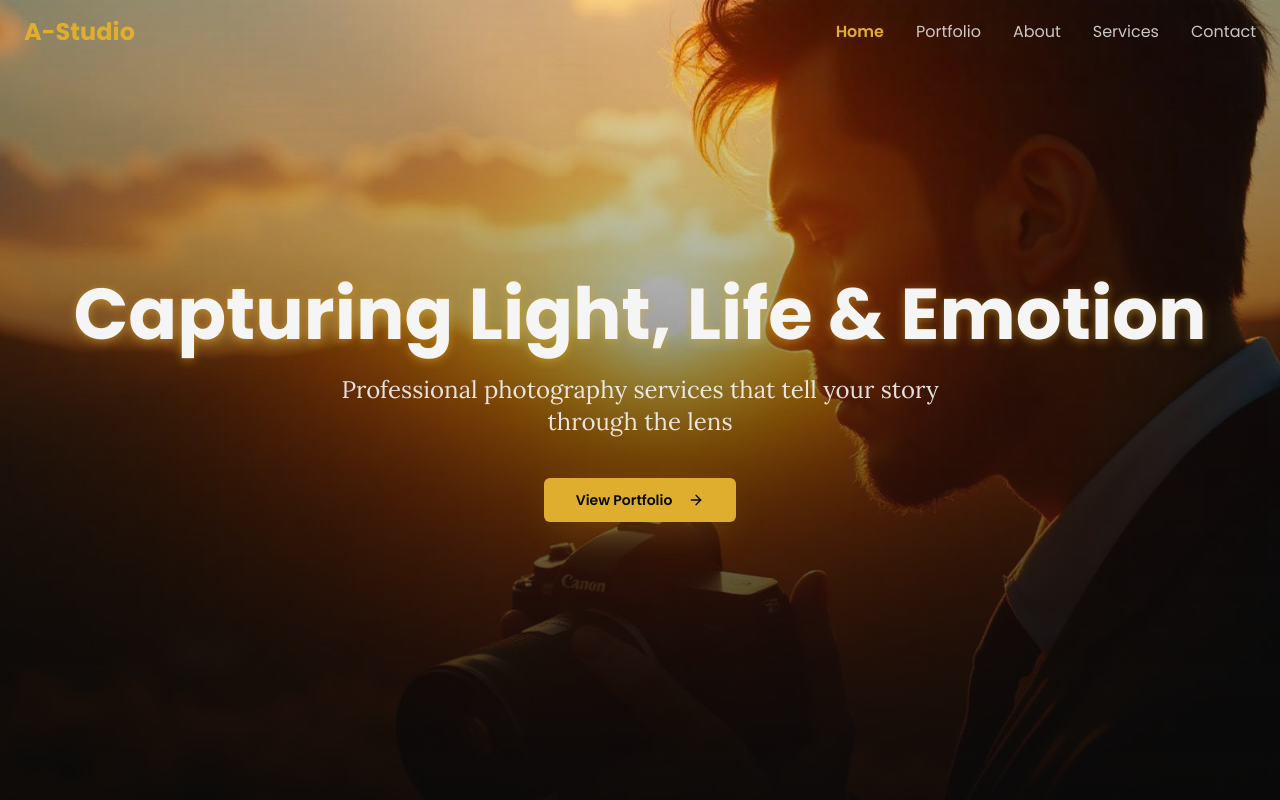
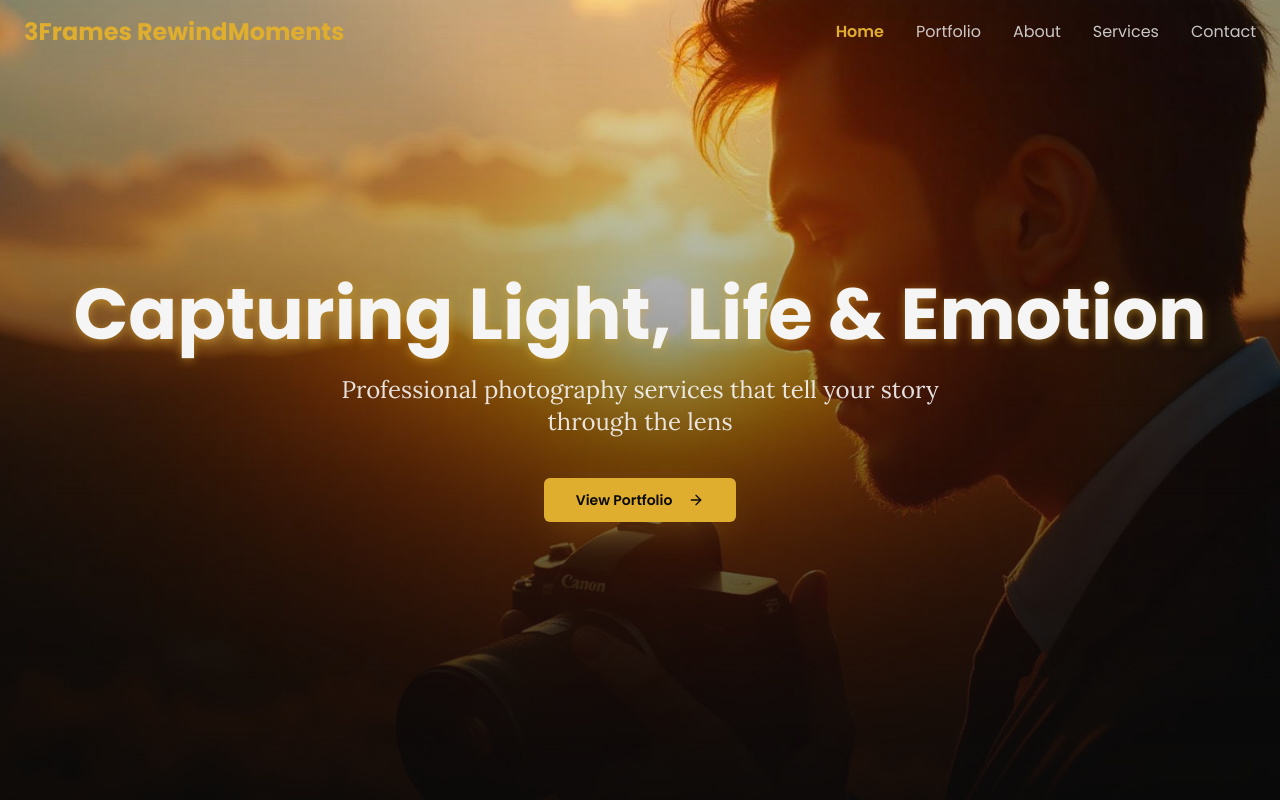
Before and after one commit to Akshayck-dev/a-studio-cinematic-gleam, a React (Vite) app: page / in a window 1280 px wide. Shown: the top 800 px of the page. Built offline with nearby package versions, Linux system fonts and the light colour scheme; the HTML template or start-up script is replaced by a standard one.

Commit message:
Update studio name to 3Frames RewindMoments
Changed the studio name from "A-Studio" to "3Frames RewindMoments" across the website, including the navigation, footer, about page, contact information, and testimonials.

```diff
--- a/src/components/Footer.tsx
+++ b/src/components/Footer.tsx
@@ -8,7 +8,7 @@ const Footer = () => {
         <div className="flex flex-col md:flex-row justify-between items-center gap-6">
           {/* Logo */}
           <div className="text-2xl font-poppins font-bold text-primary">
-            A-Studio
+            3Frames RewindMoments
           </div>
 
           {/* Social Links */}
@@ -53,7 +53,7 @@ const Footer = () => {
 
         {/* Copyright */}
         <div className="text-center mt-8 text-muted-foreground text-sm font-poppins">
-          © 2025 A-Studio. All rights reserved.
+          © 2025 3Frames RewindMoments. All rights reserved.
         </div>
       </div>
     </footer>
--- a/src/components/Navigation.tsx
+++ b/src/components/Navigation.tsx
@@ -36,7 +36,7 @@ const Navigation = () => {
         <div className="flex items-center justify-between">
           {/* Logo */}
           <Link to="/" className="text-2xl font-poppins font-bold text-primary hover:text-primary/80 transition-colors">
-            A-Studio
+            3Frames RewindMoments
           </Link>
 
           {/* Desktop Navigation */}
--- a/src/index.css
+++ b/src/index.css
@@ -8,7 +8,7 @@ All colors MUST be HSL.
 
 @layer base {
   :root {
-    /* Cinematic Dark Theme - A-Studio Photography */
+    /* Cinematic Dark Theme - 3Frames RewindMoments Photography */
     --background: 0 0% 4%;
     --foreground: 0 0% 96%;
 
--- a/src/pages/About.tsx
+++ b/src/pages/About.tsx
@@ -12,7 +12,7 @@ const About = () => {
       <section className="pt-32 pb-16 px-6 bg-gradient-hero">
         <div className="container mx-auto text-center">
           <h1 className="text-5xl md:text-6xl font-poppins font-bold mb-6 text-foreground text-shadow-gold">
-            About A-Studio
+            About 3Frames RewindMoments
           </h1>
           <p className="text-xl text-muted-foreground font-lora max-w-2xl mx-auto">
             Where passion meets professionalism
@@ -40,7 +40,7 @@ const About = () => {
               </h2>
               <div className="space-y-4 text-muted-foreground font-lora text-lg leading-relaxed">
                 <p>
-                  Founded in 2015, A-Studio has been dedicated to capturing the most precious moments
+                  Founded in 2015, 3Frames RewindMoments has been dedicated to capturing the most precious moments
                   of life through the art of photography. What started as a passion project has grown
                   into a full-service photography studio serving clients worldwide.
                 </p>
--- a/src/pages/Contact.tsx
+++ b/src/pages/Contact.tsx
@@ -124,8 +124,8 @@ const Contact = () => {
                   </div>
                   <div>
                     <h3 className="font-poppins font-semibold text-foreground mb-1">Email</h3>
-                    <a href="mailto:info@a-studio.com" className="text-muted-foreground hover:text-primary transition-colors">
-                      info@a-studio.com
+                    <a href="mailto:info@3framesrewind.com" className="text-muted-foreground hover:text-primary transition-colors">
+                      info@3framesrewind.com
                     </a>
                   </div>
                 </div>
--- a/src/pages/Home.tsx
+++ b/src/pages/Home.tsx
@@ -257,7 +257,7 @@ const Home = () => {
               {
                 name: "Emily & James",
                 role: "Wedding Clients",
-                text: "A-Studio captured our special day perfectly. Every moment, every emotion - they didn't miss a thing. The photos are absolutely stunning and we'll treasure them forever.",
+                text: "3Frames RewindMoments captured our special day perfectly. Every moment, every emotion - they didn't miss a thing. The photos are absolutely stunning and we'll treasure them forever.",
                 rating: 5
               },
               {
```
